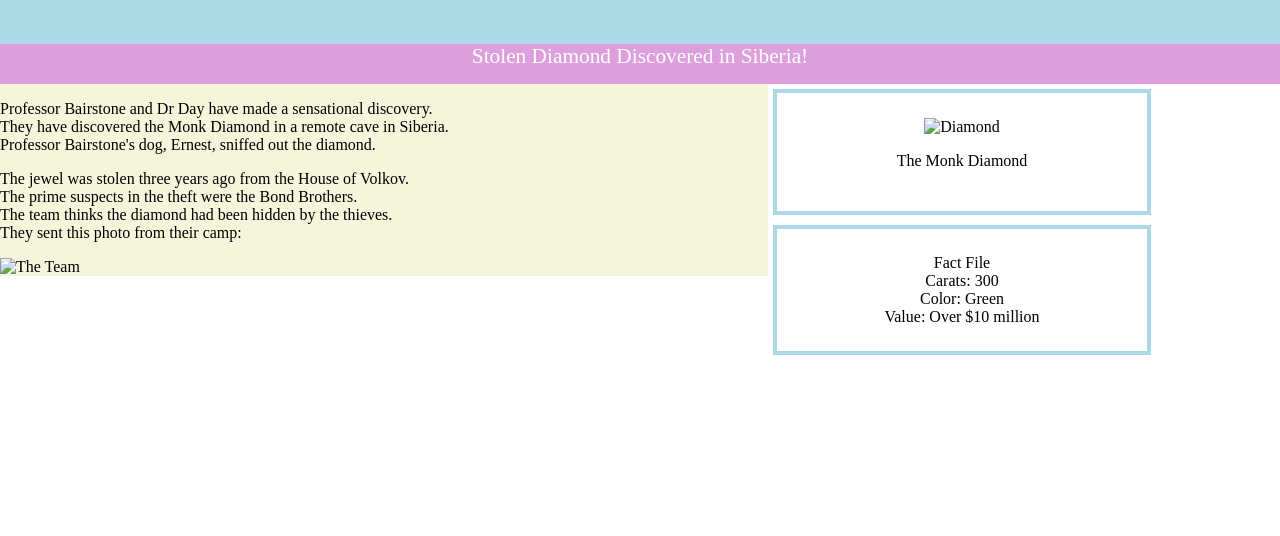
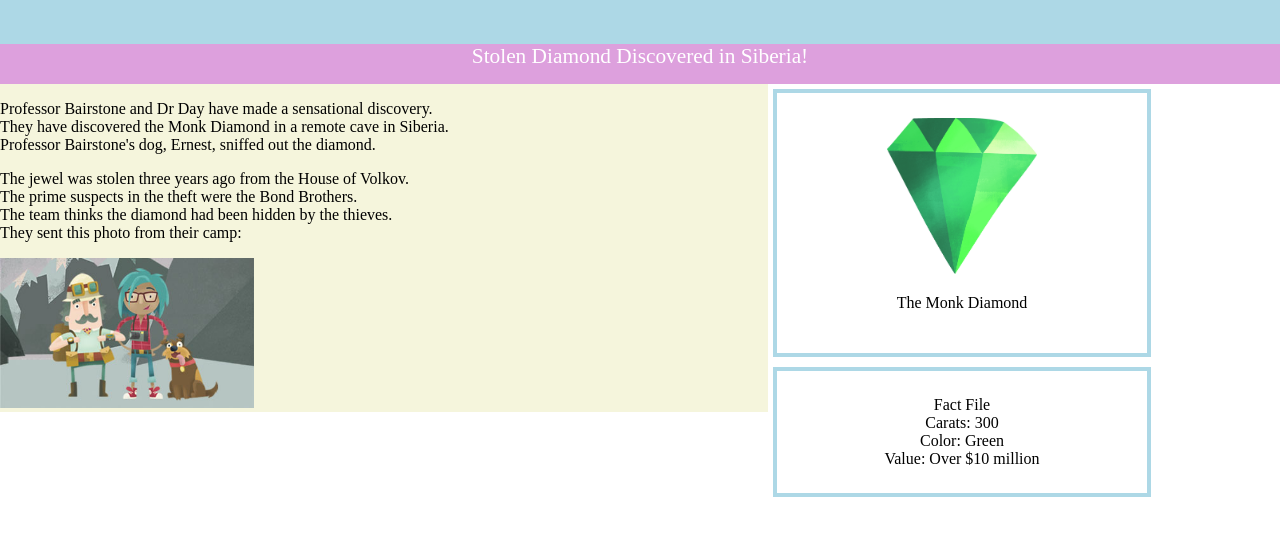
Before and after one commit to gt7style/diamond, a plain HTML site: page 2_p58_mission1.html in a window 1280 px wide. Shown: the part 56-592 px from the top of the page. Drawn offline with Linux system fonts and the light colour scheme.

Commit message:
Update 2_p58_mission1.html

```diff
--- a/2_p58_mission1.html
+++ b/2_p58_mission1.html
@@ -63,10 +63,10 @@
    The team thinks the diamond had been hidden by the thieves.<br/>
    They sent this photo from their camp:
   </p>
-  <img src="image/TeamPhoto.jpg" alt="The Team" style="height:150px;">
+  <img src="TeamPhoto.jpg" alt="The Team" style="height:150px;">
  </div>
  <div class="divs pad" style="text-align: center;">
-  <img src="image/diamond.jpg" alt="Diamond" style="width: 150px;"/>
+  <img src="diamond.jpg" alt="Diamond" style="width: 150px;"/>
   <p style="text-align: center;">The Monk Diamond</p>
  </div>
  <div class="divs pad" style="text-align: center;">
```
